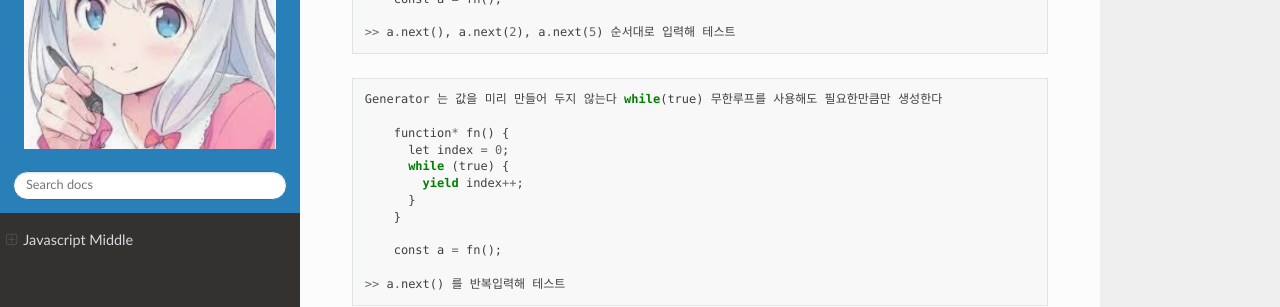
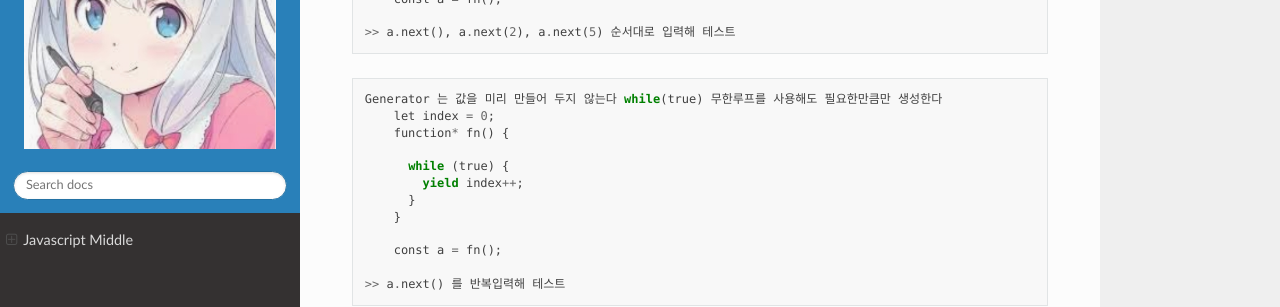
Before and after one commit to lisney/RTD, a Sphinx documentation site: the page built from docs/source/html/javascriptm.md, in a window 1280 px wide and 900 px high, scrolled down 18585 px. Shown: the part 151-458 px from the top of the window. Built offline with Sphinx 7.4.7 and the Read the Docs theme 2.0.0, drawn with Linux system fonts in a browser that asks for light colours; pages that are not in the unit, such as notebooks, are missing from menus.

````diff
--- a/docs/source/html/javascriptm.md
+++ b/docs/source/html/javascriptm.md
@@ -1033,9 +1033,9 @@ Generator Next 메소드에 인수 전달 예
 
 ```
 Generator 는 값을 미리 만들어 두지 않는다 while(true) 무한루프를 사용해도 필요한만큼만 생성한다
+    let index = 0;
+    function* fn() {
 
-    function* fn() {
-      let index = 0;
       while (true) {
         yield index++;
       }
````
